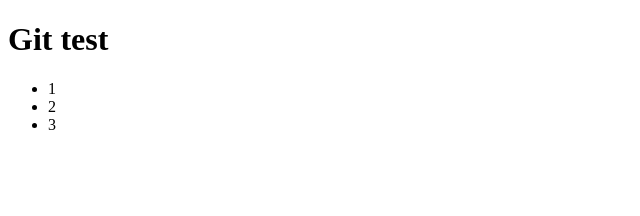
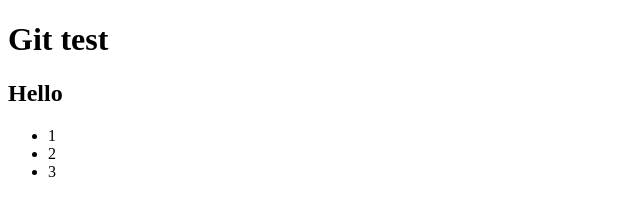
Before and after one commit to segauser/gitTutorial, a plain HTML site: page index.html in a window 1280 px wide. Shown: the whole page, without its empty margins (0-640 px from the left). Drawn offline with Linux system fonts and the light colour scheme.

Commit message:
second commit

```diff
--- /dev/null
+++ b/css/main.css
@@ -0,0 +1,7 @@
+body{
+    background-color: aqua;
+}
+
+h2{
+    font-size: 50px;
+}
--- a/index.html
+++ b/index.html
@@ -8,6 +8,7 @@
 </head>
 <body>
     <h1>Git test</h1>
+    <h2>Hello</h2>
     <ul>
         <li>1</li>
         <li>2</li>
```
